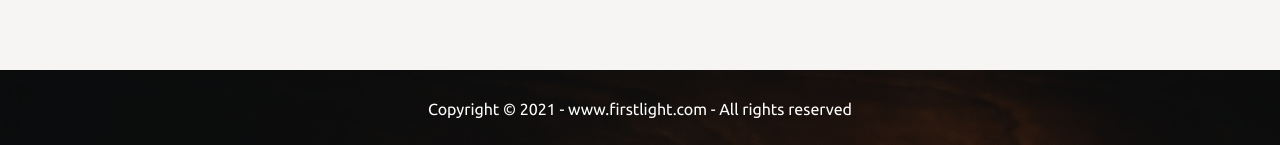
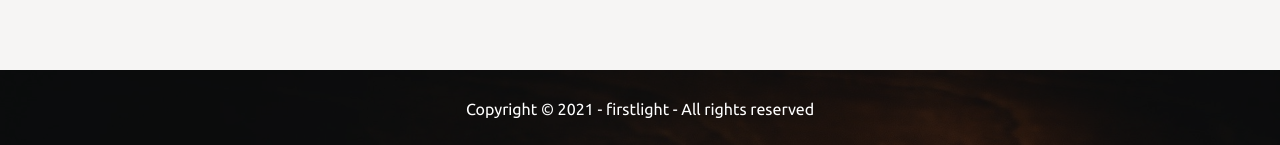
Before and after one commit to kris221/firstlight, a plain HTML site: page index.html in a window 1280 px wide. Shown: the part 2527-2672 px from the top of the page. Drawn offline with Linux system fonts and the light colour scheme.

Commit message:
Update index.html

```diff
--- a/index.html
+++ b/index.html
@@ -115,7 +115,7 @@
 
     <footer class="background">
         <p class="text-footer">
-            Copyright &copy; 2021 - www.firstlight.com - All rights reserved
+            Copyright &copy; 2021 - firstlight - All rights reserved
         </p>
     </footer>
     <script src="js/index.js"></script>
```
